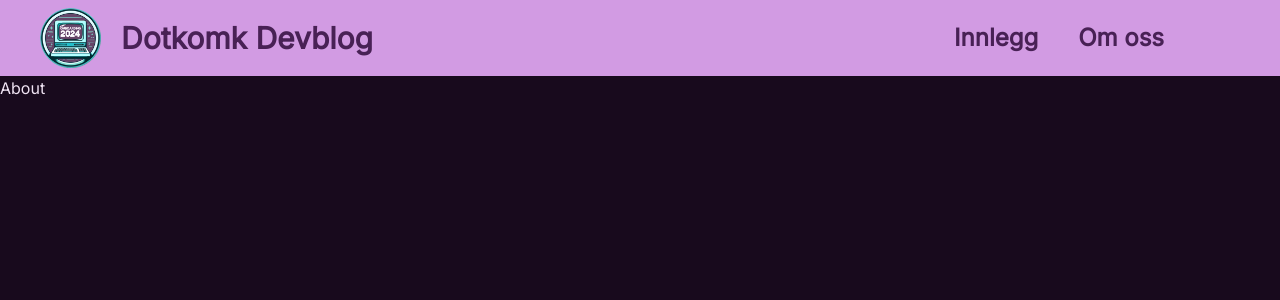
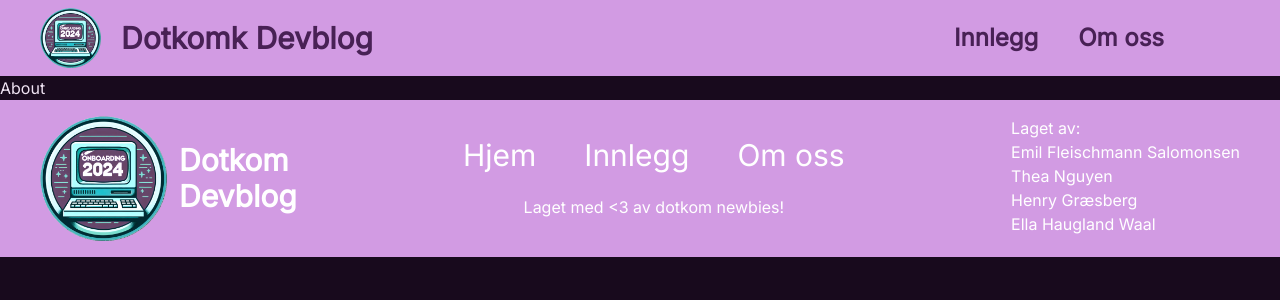
Before and after one commit to dotkom/devblog, a Next.js app: page /about in a window 1280 px wide. Shown: the top 300 px of the page. Built offline with nearby package versions, Linux system fonts and the light colour scheme; some icons are missing.

Commit message:
add footer to posts and about pages

```diff
--- a/src/app/about/page.tsx
+++ b/src/app/about/page.tsx
@@ -1,3 +1,4 @@
+import Footer from "../components/Footer";
 import Navbar from "../components/Navbar";
 
 const Page = () => {
@@ -5,6 +6,7 @@ const Page = () => {
         <>
             <Navbar />
             <h1>About</h1>
+            <Footer />
         </>
     )
 }
--- a/src/app/posts/page.tsx
+++ b/src/app/posts/page.tsx
@@ -1,3 +1,4 @@
+import Footer from '../components/Footer';
 import Navbar from '../components/Navbar';
 
 const Page = () => {
@@ -5,6 +6,7 @@ const Page = () => {
         <>
             <Navbar />
             <h1>Posts</h1>
+            <Footer />
         </>
     )
 }
```
